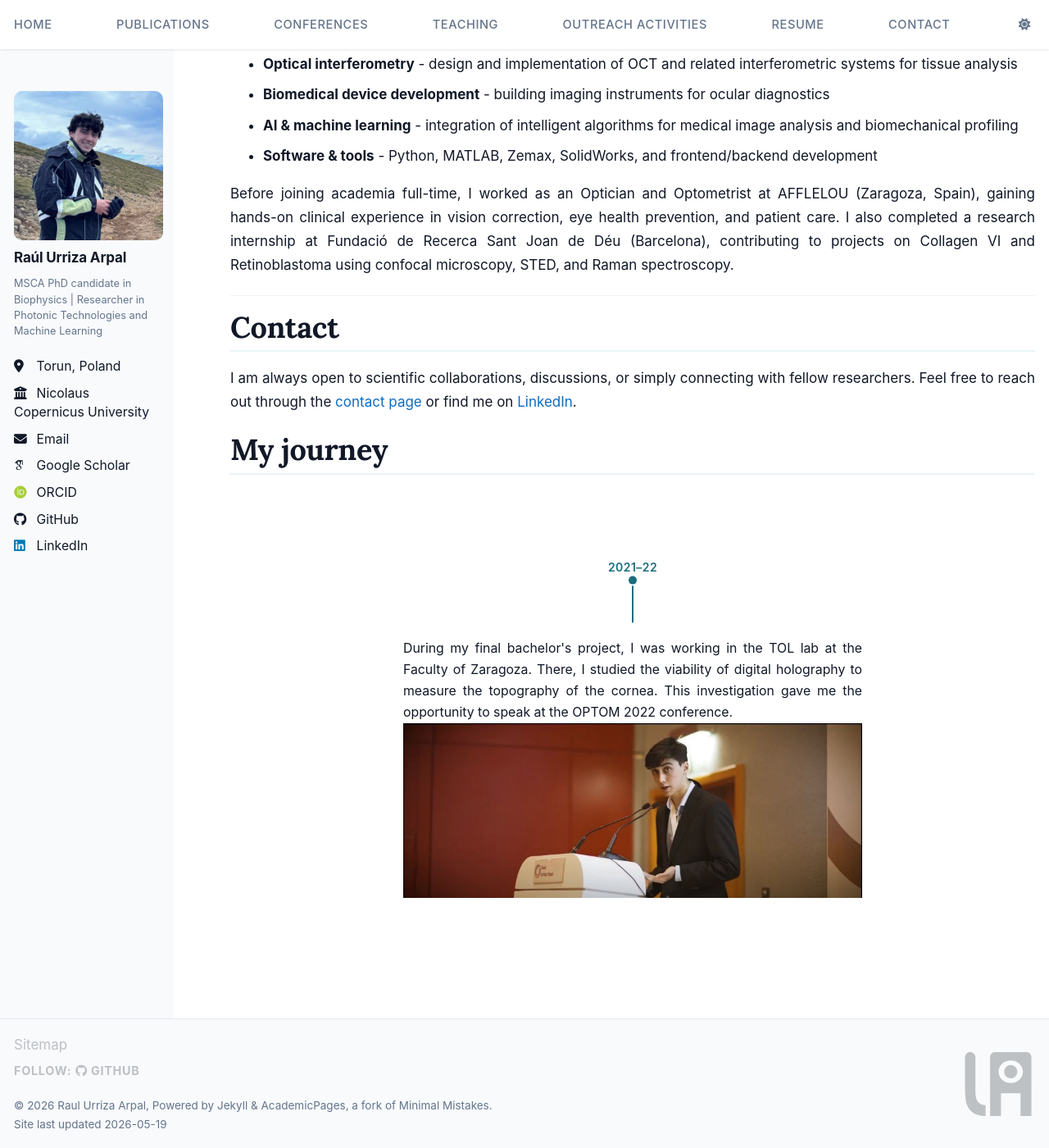
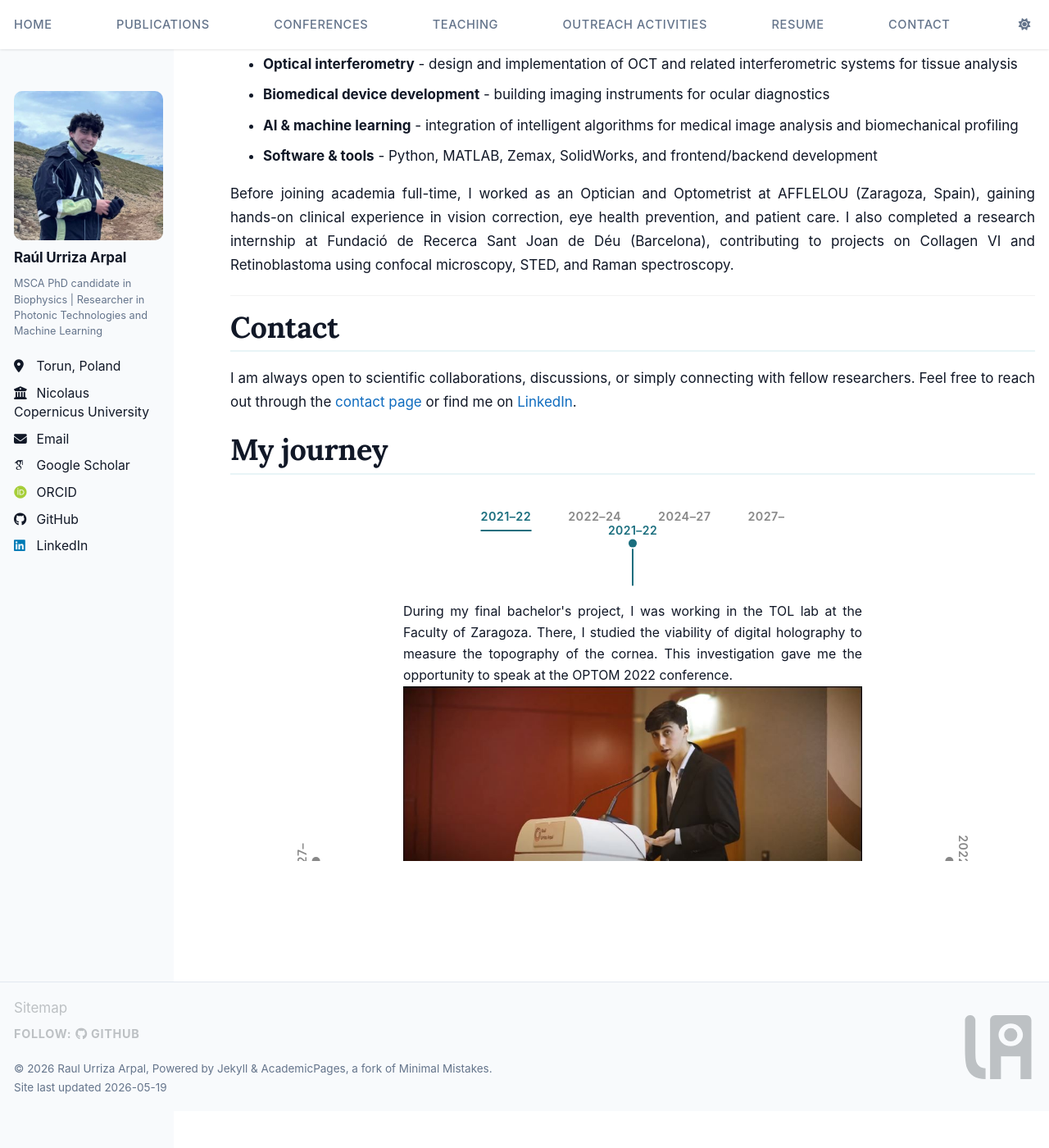
Before and after one commit to RaulUrriza/raulurriza.github.io, a Jekyll site: the page built from _pages/about.md, in a window 1280 px wide and 1400 px high, scrolled down 1807 px. Shown: the whole window at 82% size. Built offline with Jekyll 4.4.1, drawn with Linux system fonts in a browser that asks for light colours; some web fonts are replaced; a script bundle is joined from its source files by our own code; library files that are not in the unit come from our copies; after the commit the page ends 3162 px from its top, so only the background shows below that.

Commit message:
intento añadir un 4
hace que todo siempre este en la barra superior lo cual tiene pinta no funcionara

```diff
--- a/_pages/about.md
+++ b/_pages/about.md
@@ -56,6 +56,12 @@
 # My journey
 
 <div class="tl-wrap">
+  <nav class="tl-nav">
+    <label for="tl-0">2021&#8211;22</label>
+    <label for="tl-1">2022&#8211;24</label>
+    <label for="tl-2">2024&#8211;27</label>
+    <label for="tl-3">2027&#8211;</label>
+  </nav>
   <ul class="tl-wheel">
 
     <li style="--i:0;">
@@ -92,5 +98,15 @@
       </div>
     </li>
 
+    <li style="--i:3;">
+      <input type="radio" id="tl-3" name="tl">
+      <label for="tl-3">2027&#8211;</label>
+      <div class="tl-body">
+        <div class="tl-text">
+          <p>I am always open to hearing about new opportunities for the future. If you would like to connect or collaborate, feel free to <a href="mailto:raulurrizaarpal@gmail.com">get in touch</a>.</p>
+        </div>
+      </div>
+    </li>
+
   </ul>
 </div>
--- a/assets/css/style.scss
+++ b/assets/css/style.scss
@@ -767,7 +767,7 @@
 
 .tl-wrap {
   --tl-radius:   380px;
-  --tl-arc-top:  100px;
+  --tl-arc-top:  55px;
   --tl-dur:      250ms;
   --tl-dot:      10px;
   --tl-line-h:   0px;
@@ -782,6 +782,39 @@
   height: calc(var(--tl-arc-top) + var(--tl-radius));
   overflow: hidden;
   margin: 2rem 0 3rem;
+}
+
+/* ── Fixed navigation row (always visible) ───────────────────── */
+.tl-nav {
+  position: absolute;
+  top: 0;
+  left: 50%;
+  transform: translateX(-50%);
+  display: flex;
+  gap: 2.5rem;
+  z-index: 10;
+  white-space: nowrap;
+}
+
+.tl-nav > label {
+  cursor: pointer;
+  color: var(--tl-muted);
+  font-size: 0.8rem;
+  font-weight: 600;
+  letter-spacing: 0.03em;
+  padding: 0.2rem 0;
+  border-bottom: 2px solid transparent;
+  transition: color var(--tl-dur) ease-in-out, border-color var(--tl-dur) ease-in-out;
+}
+
+.tl-nav > label:hover { color: var(--tl-active); }
+
+.tl-wrap:has(#tl-0:checked) .tl-nav > label:nth-child(1),
+.tl-wrap:has(#tl-1:checked) .tl-nav > label:nth-child(2),
+.tl-wrap:has(#tl-2:checked) .tl-nav > label:nth-child(3),
+.tl-wrap:has(#tl-3:checked) .tl-nav > label:nth-child(4) {
+  color: var(--tl-active);
+  border-bottom-color: var(--tl-active);
 }
 
 /* hide radio buttons visually but keep them functional */
@@ -812,10 +845,11 @@
   transition: transform calc(var(--tl-dur) * 1.5) ease-in-out var(--tl-dur);
 }
 
-/* rotate to selected item (index * -120deg for 3 items) */
+/* rotate to selected item (index * -90deg for 4 items) */
 .tl-wheel:has(li:nth-child(1) > input:checked) { transform: rotate(0deg);    }
-.tl-wheel:has(li:nth-child(2) > input:checked) { transform: rotate(-120deg); }
-.tl-wheel:has(li:nth-child(3) > input:checked) { transform: rotate(-240deg); }
+.tl-wheel:has(li:nth-child(2) > input:checked) { transform: rotate(-90deg);  }
+.tl-wheel:has(li:nth-child(3) > input:checked) { transform: rotate(-180deg); }
+.tl-wheel:has(li:nth-child(4) > input:checked) { transform: rotate(-270deg); }
 
 /* ── Each spoke ──────────────────────────────────────────────── */
 .tl-wheel > li {
@@ -825,7 +859,7 @@
   padding: 0;
   list-style: none;
   transform-origin: center;
-  transform: rotate(calc(var(--i) * 120deg));
+  transform: rotate(calc(var(--i) * 90deg));
   pointer-events: none;
 }
 
```
Also changed, not shown: other parts of _pages/about.md (+1 -1 lines).
